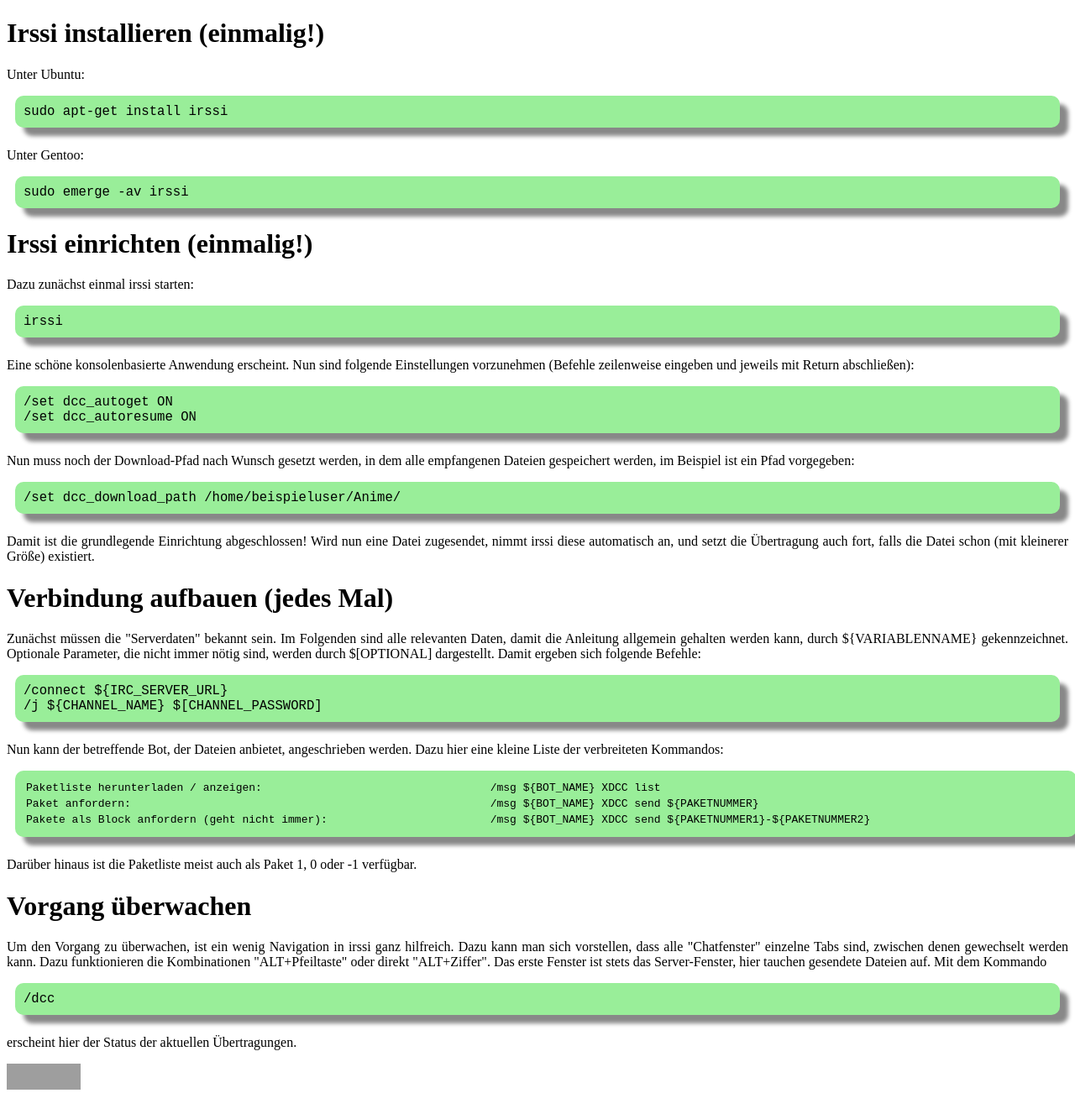
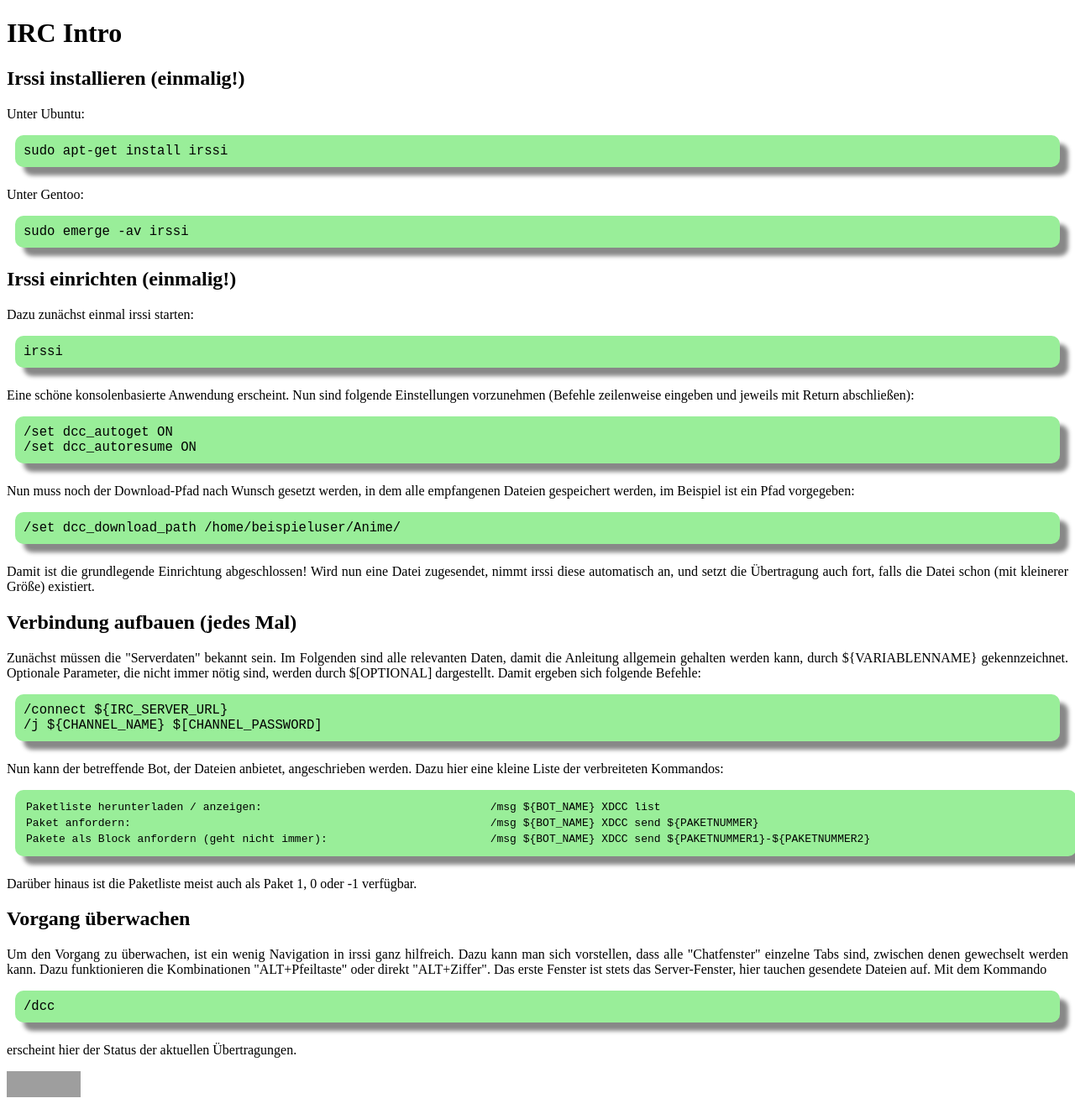
Before and after one commit to olifre/olifre.github.io, a Jekyll site: the page tutorials/ircintro.html, which Jekyll copies as it is, in a window 1280 px wide. Shown: the whole page at 84% size. Built offline with Jekyll 4.4.1, drawn with Linux system fonts in a browser that asks for light colours; grey boxes are pictures that could not be loaded.

Commit message:
SEO: Avoid duplicate h1.

```diff
--- a/tutorials/ircintro.html
+++ b/tutorials/ircintro.html
@@ -10,12 +10,13 @@
     <!-- <style type="text/css"></style> -->
   </head>
   <body>
-    <h1>Irssi installieren (einmalig!)</h1>
+    <h1>IRC Intro</h1>
+    <h2>Irssi installieren (einmalig!)</h2>
     <p>Unter Ubuntu:</p>
     <pre>sudo apt-get install irssi</pre>
     <p>Unter Gentoo:</p>
     <pre>sudo emerge -av irssi</pre>
-    <h1>Irssi einrichten (einmalig!)</h1>
+    <h2>Irssi einrichten (einmalig!)</h2>
     <p>Dazu zun&auml;chst einmal irssi starten:</p>
     <pre>irssi</pre>
     <p>
@@ -34,7 +35,7 @@
     <p>
       Damit ist die grundlegende Einrichtung abgeschlossen! Wird nun eine Datei zugesendet, nimmt irssi diese automatisch an, und setzt die &Uuml;bertragung auch fort, falls die Datei schon (mit kleinerer Gr&ouml;&szlig;e) existiert.
     </p>
-    <h1>Verbindung aufbauen (jedes Mal)</h1>
+    <h2>Verbindung aufbauen (jedes Mal)</h2>
     <p>
       Zun&auml;chst m&uuml;ssen die &quot;Serverdaten&quot; bekannt sein. Im Folgenden sind alle relevanten Daten, damit die Anleitung allgemein gehalten werden kann, durch ${VARIABLENNAME} gekennzeichnet. Optionale Parameter, die nicht immer n&ouml;tig sind, werden durch $[OPTIONAL] dargestellt. Damit ergeben sich folgende Befehle:
     </p>
@@ -70,7 +71,7 @@
     <p>
       Dar&uuml;ber hinaus ist die Paketliste meist auch als Paket 1, 0 oder -1 verf&uuml;gbar.
     </p>
-    <h1>Vorgang &uuml;berwachen</h1>
+    <h2>Vorgang &uuml;berwachen</h2>
     <p>
       Um den Vorgang zu &uuml;berwachen, ist ein wenig Navigation in irssi ganz hilfreich. Dazu kann man sich vorstellen, dass alle &quot;Chatfenster&quot; einzelne Tabs sind, zwischen denen gewechselt werden kann. Dazu funktionieren die Kombinationen &quot;ALT+Pfeiltaste&quot; oder direkt &quot;ALT+Ziffer&quot;. Das erste Fenster ist stets das Server-Fenster, hier tauchen gesendete Dateien auf. Mit dem Kommando
     </p>
```
Also changed, not shown: publications.md (+2 -2 lines).
